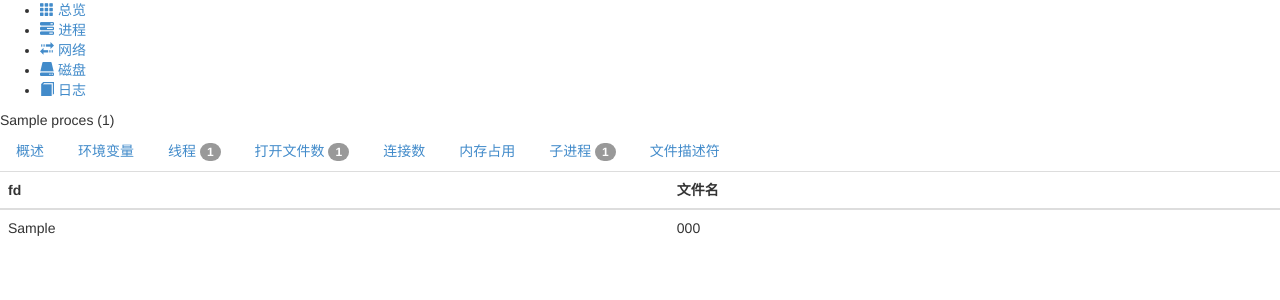
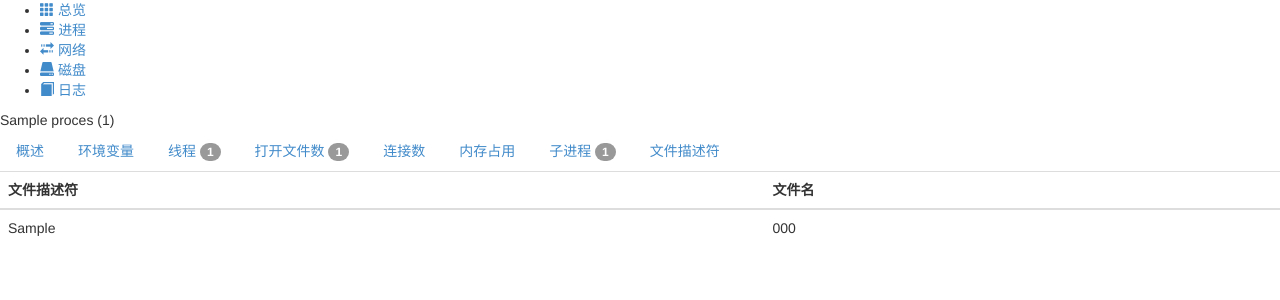
Before and after one commit to wenguonideshou/psdash_HTTPBasicAuth, a Python web app: template templates/process/files.html in a window 1280 px wide. Shown: the part 94-394 px from the top of the page. Run offline with Jinja, Linux system fonts and the light colour scheme; the template is opened without the code that fills it: most values are stand-ins (such as "Sample title", 1, 10 or a date in 2020); some web fonts are replaced.

Commit message:
修正模板

```diff
--- a/templates/process/files.html
+++ b/templates/process/files.html
@@ -3,7 +3,7 @@
     <table class="table">
         <thead>
             <tr>
-                <th>fd</th>
+                <th>文件描述符</th>
                 <th>文件名</th>
             </tr>
         </thead>
```
